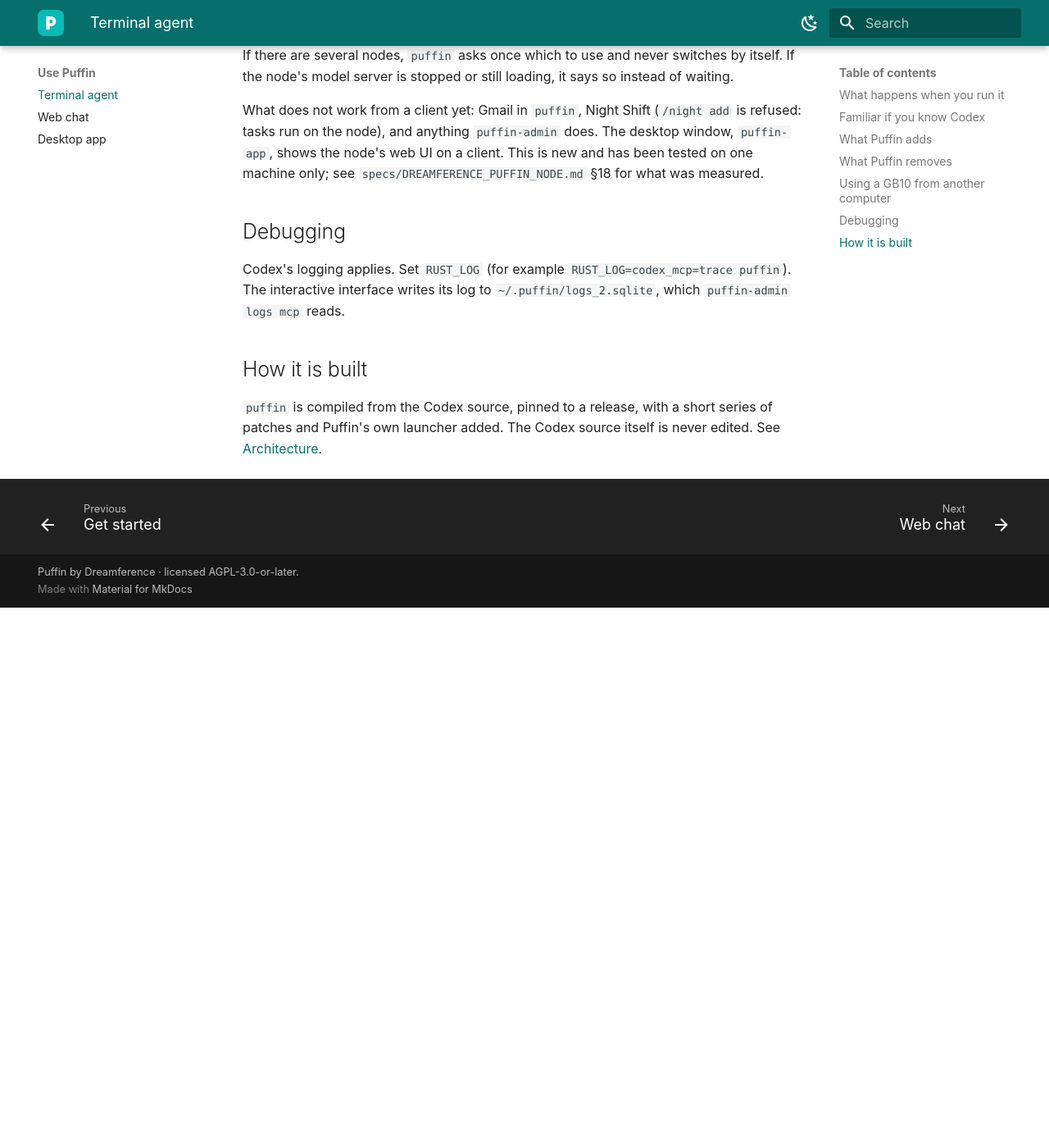
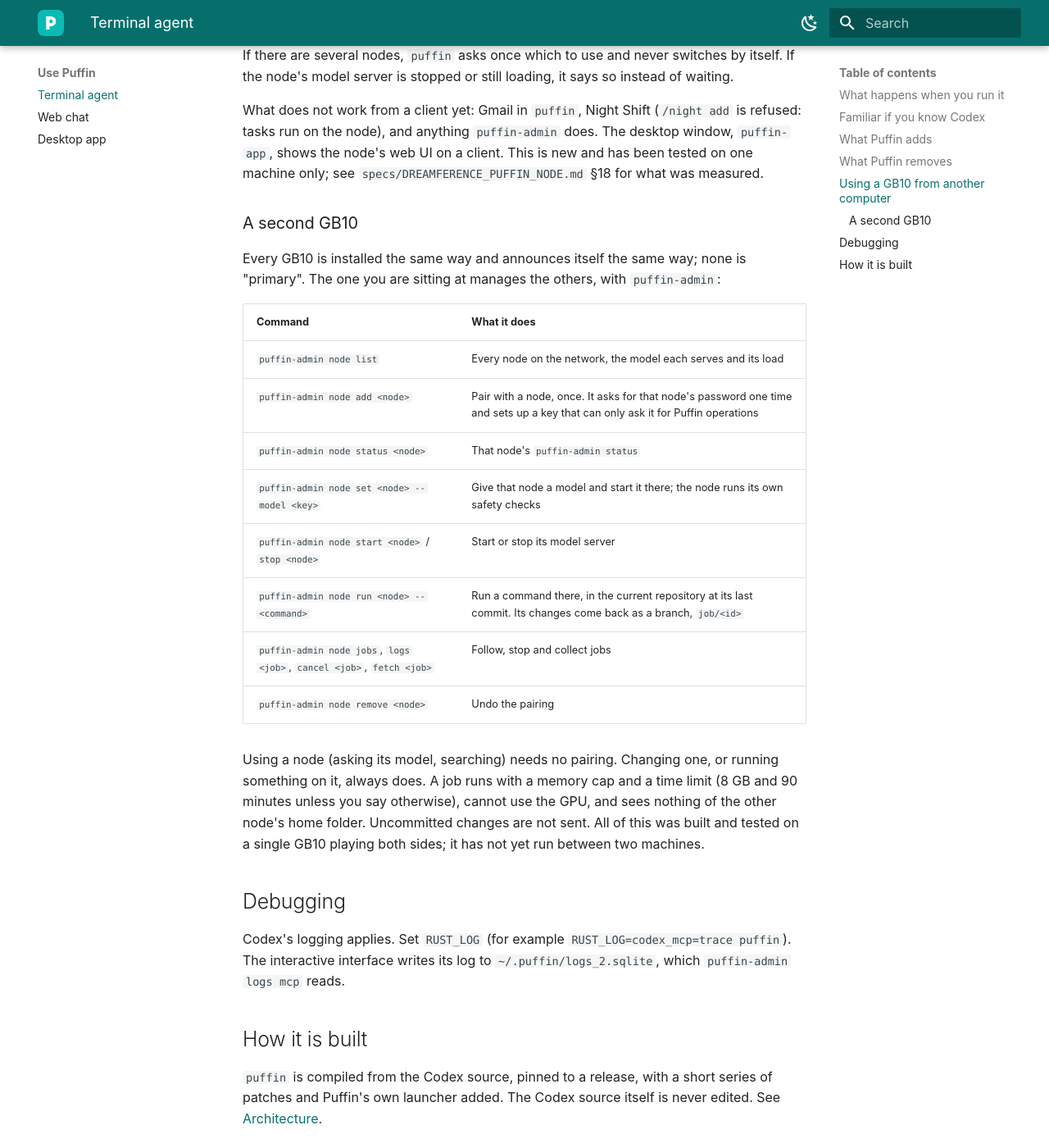
Before and after one commit to dreamference/mightling, an MkDocs documentation site: the page built from docs/puffin.md, in a window 1280 px wide and 1400 px high, scrolled down 3800 px. Shown: the whole window at 82% size. Built offline with MkDocs 1.6.1 and Material for MkDocs 9.7.7, drawn with Linux system fonts in a browser that asks for light colours; before the commit the page ends 4541 px from its top, so only the background shows below that.

Commit message:
Docs: managing a second GB10 and running jobs on it

```diff
--- a/docs/puffin.md
+++ b/docs/puffin.md
@@ -106,6 +106,28 @@
 node's web UI on a client. This is new and has been tested on one machine only; see
 `specs/DREAMFERENCE_PUFFIN_NODE.md` §18 for what was measured.
 
+### A second GB10
+
+Every GB10 is installed the same way and announces itself the same way; none is "primary". The one
+you are sitting at manages the others, with `puffin-admin`:
+
+| Command | What it does |
+|---|---|
+| `puffin-admin node list` | Every node on the network, the model each serves and its load |
+| `puffin-admin node add <node>` | Pair with a node, once. It asks for that node's password one time and sets up a key that can only ask it for Puffin operations |
+| `puffin-admin node status <node>` | That node's `puffin-admin status` |
+| `puffin-admin node set <node> --model <key>` | Give that node a model and start it there; the node runs its own safety checks |
+| `puffin-admin node start <node>` / `stop <node>` | Start or stop its model server |
+| `puffin-admin node run <node> -- <command>` | Run a command there, in the current repository at its last commit. Its changes come back as a branch, `job/<id>` |
+| `puffin-admin node jobs`, `logs <job>`, `cancel <job>`, `fetch <job>` | Follow, stop and collect jobs |
+| `puffin-admin node remove <node>` | Undo the pairing |
+
+Using a node (asking its model, searching) needs no pairing. Changing one, or running something
+on it, always does. A job runs with a memory cap and a time limit (8 GB and 90 minutes unless you
+say otherwise), cannot use the GPU, and sees nothing of the other node's home folder. Uncommitted
+changes are not sent. All of this was built and tested on a single GB10 playing both sides; it has
+not yet run between two machines.
+
 ## Debugging
 
 Codex's logging applies. Set `RUST_LOG` (for example `RUST_LOG=codex_mcp=trace puffin`). The
```
